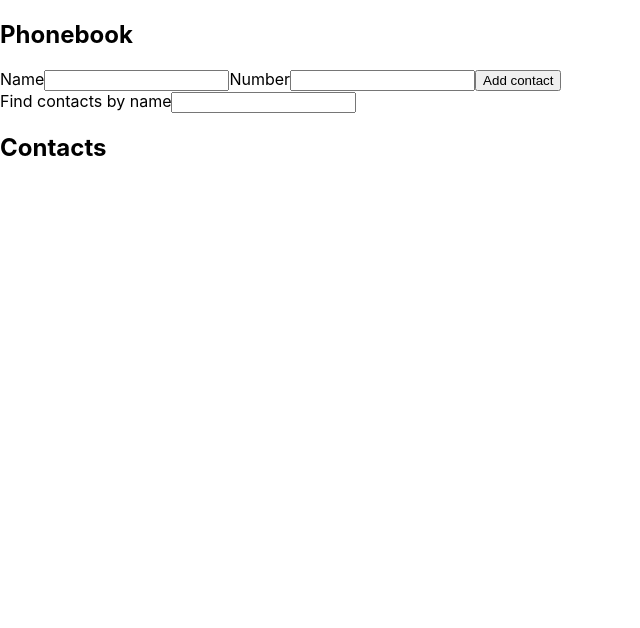
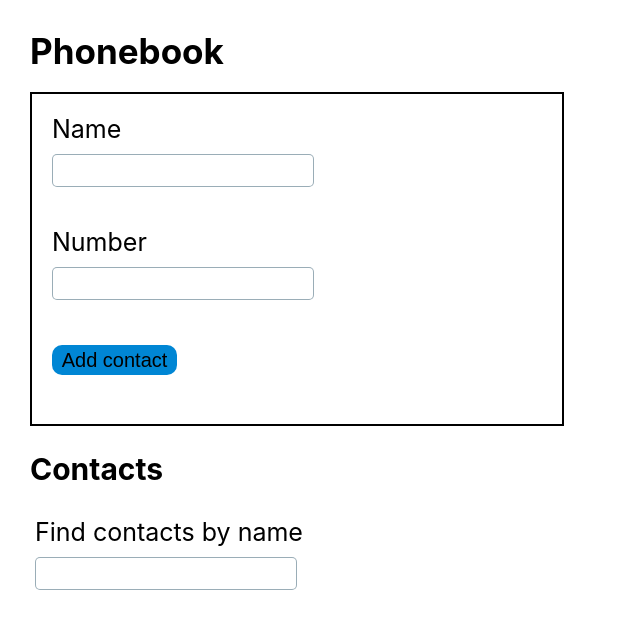
Before and after one commit to MagdalenaKusmierczak/goit-react-hw-02-phonebook, a React (Create React App) app: page / in a window 1280 px wide. Shown: the top 628 px of the page, without its empty margins (0-640 px from the left). Built offline with nearby package versions, Linux system fonts and the light colour scheme.

Commit message:
styles css

```diff
--- a/package.json
+++ b/package.json
@@ -11,6 +11,7 @@
     "react": "^18.1.0",
     "react-dom": "^18.1.0",
     "react-scripts": "5.0.1",
+    "styled-components": "^6.1.8",
     "web-vitals": "^2.1.3"
   },
   "scripts": {
--- a/src/components/App.jsx
+++ b/src/components/App.jsx
@@ -43,11 +43,10 @@ export class App extends Component {
     return (
       <Section title="Phonebook">
         <ContactForm onSubmit={this.handleRepeat} />
-        <Filter filter={this.state.filter} handleFilter={this.handleFilter} />
-        <ContactList
-          contacts={filtredContact}
-          handleDelete={this.handleDelete}
-        />
+
+        <ContactList contacts={filtredContact} handleDelete={this.handleDelete}>
+          <Filter filter={this.state.filter} handleFilter={this.handleFilter} />
+        </ContactList>
       </Section>
     );
   }
--- a/src/components/ContactForm/ContactForm.jsx
+++ b/src/components/ContactForm/ContactForm.jsx
@@ -1,5 +1,6 @@
 import React, { Component } from 'react';
 import { nanoid } from 'nanoid';
+import { Form, Label, Input, SubButton } from './ContactForm.styled';
 
 export default class ContactForm extends Component {
   state = {
@@ -25,10 +26,10 @@ export default class ContactForm extends Component {
 
   render() {
     return (
-      <form onSubmit={this.handleSubmit}>
-        <label>
+      <Form onSubmit={this.handleSubmit}>
+        <Label>
           Name
-          <input
+          <Input
             type="text"
             name="name"
             value={this.name}
@@ -38,10 +39,10 @@ export default class ContactForm extends Component {
             required
             placeholder=""
           />
-        </label>
-        <label>
+        </Label>
+        <Label>
           Number
-          <input
+          <Input
             value={this.number}
             type="tel"
             name="number"
@@ -51,9 +52,9 @@ export default class ContactForm extends Component {
             onChange={this.handleChange}
             placeholder=""
           />
-        </label>
-        <button type="submit">Add contact</button>
-      </form>
+        </Label>
+        <SubButton type="submit">Add contact</SubButton>
+      </Form>
     );
   }
 }
--- /dev/null
+++ b/src/components/ContactForm/ContactForm.styled.jsx
@@ -0,0 +1,43 @@
+import styled from 'styled-components';
+
+export const Form = styled.form`
+  width: 500px;
+  height: 300px;
+  margin-block: 20px;
+  padding: 15px;
+  display: flex;
+  gap: 30px;
+  flex-direction: column;
+  border: 2px black solid;
+`;
+export const Label = styled.label`
+  display: flex;
+  flex-direction: column;
+  gap: 10px;
+  margin: 0;
+  padding: 5px;
+  font-size: 25px;
+`;
+export const Input = styled.input`
+  width: 250px;
+  margin: 0;
+  padding: 5px;
+  font-size: 18px;
+  border: #8ca1adde 1px solid;
+  border-radius: 5px;
+`;
+export const SubButton = styled.button`
+  margin-top: 10px;
+  margin-left: 5px;
+  width: 125px;
+  height: 30px;
+  padding: 2px;
+  font-size: 20px;
+  background-color: #0086d4;
+  border-radius: 10px;
+  border: 0px;
+  &:hover {
+    background-color: #1700d4;
+    color: white;
+  }
+`;
--- a/src/components/ContactList/ContactList.jsx
+++ b/src/components/ContactList/ContactList.jsx
@@ -1,20 +1,27 @@
 import PropTypes from 'prop-types';
-
-const ContactList = ({ contacts, handleDelete }) => {
+import {
+  ContactsWrapper,
+  ContactsTitle,
+  ContactsList,
+  ContactEement,
+  DeleteBtn,
+} from './ContactList.styled';
+const ContactList = ({ contacts, handleDelete, children }) => {
   return (
-    <div>
-      <h2>Contacts</h2>
-      <ul>
+    <ContactsWrapper>
+      <ContactsTitle>Contacts</ContactsTitle>
+      {children}
+      <ContactsList>
         {contacts.map(contact => (
-          <li key={contact.id} id={contact.id}>
+          <ContactEement key={contact.id} id={contact.id}>
             {contact.name}: {contact.number}{' '}
-            <button id={contact.id} onClick={() => handleDelete(contact.id)}>
+            <DeleteBtn id={contact.id} onClick={() => handleDelete(contact.id)}>
               Delete
-            </button>
-          </li>
+            </DeleteBtn>
+          </ContactEement>
         ))}
-      </ul>
-    </div>
+      </ContactsList>
+    </ContactsWrapper>
   );
 };
 
--- /dev/null
+++ b/src/components/ContactList/ContactList.styled.jsx
@@ -0,0 +1,27 @@
+import styled from 'styled-components';
+
+export const ContactsWrapper = styled.div``;
+export const ContactsTitle = styled.h2`
+  font-size: 30px;
+`;
+export const ContactsList = styled.ul`
+  margin: 0, auto;
+`;
+export const ContactEement = styled.li`
+  flex-wrap: nowrap;
+  font-size: 22px;
+`;
+export const DeleteBtn = styled.button`
+  border: #8ca1adde 1px solid;
+  border-radius: 5px;
+  height: 25px;
+  font-size: 16px;
+  padding-block: 5px;
+  padding-inline: 10px;
+  margin-left: 20px;
+  background-color: white;
+  &:hover {
+    background-color: #1700d4;
+    color: white;
+  }
+`;
--- a/src/components/Filter/Filter.jsx
+++ b/src/components/Filter/Filter.jsx
@@ -1,11 +1,11 @@
 import PropTypes from 'prop-types';
-
+import{Label, Input} from './Filter.styled'
 const Filter = ({ filter, handleFilter }) => {
   return (
-    <label>
+    <Label>
       Find contacts by name
-      <input onChange={handleFilter} type="text" name="filter" value={filter} />
-    </label>
+      <Input onChange={handleFilter} type="text" name="filter" value={filter} />
+    </Label>
   );
 };
 
--- /dev/null
+++ b/src/components/Filter/Filter.styled.jsx
@@ -0,0 +1,18 @@
+import styled from 'styled-components';
+
+export const Label = styled.label`
+  display: flex;
+  flex-direction: column;
+  gap: 10px;
+  margin: 0;
+  padding: 5px;
+  font-size: 25px;
+`;
+export const Input = styled.input`
+  width: 250px;
+  margin: 0;
+  padding: 5px;
+  font-size: 18px;
+  border: #8ca1adde 1px solid;
+  border-radius: 5px;
+`;
--- a/src/components/Section/Section.jsx
+++ b/src/components/Section/Section.jsx
@@ -1,11 +1,12 @@
 import PropTypes from 'prop-types';
+import { Wrapper, Title } from './Section.styled';
 
 const Section = ({ title, children }) => {
   return (
-    <div>
-      <h2>{title}</h2>
+    <Wrapper>
+      <Title>{title}</Title>
       {children}
-    </div>
+    </Wrapper>
   );
 };
 export default Section;
--- /dev/null
+++ b/src/components/Section/Section.styled.jsx
@@ -0,0 +1,12 @@
+import styled from 'styled-components';
+
+export const Wrapper = styled.div`
+  margin: 0 auto;
+  padding: 30px;
+`;
+export const Title = styled.h2`
+  margin: 0;
+  margin-bottom: 15px;
+  font-size: 35px;
+  color: black;
+`;
```
Also changed, not shown: 1 other file (tests, documents, lock files or other folders).
